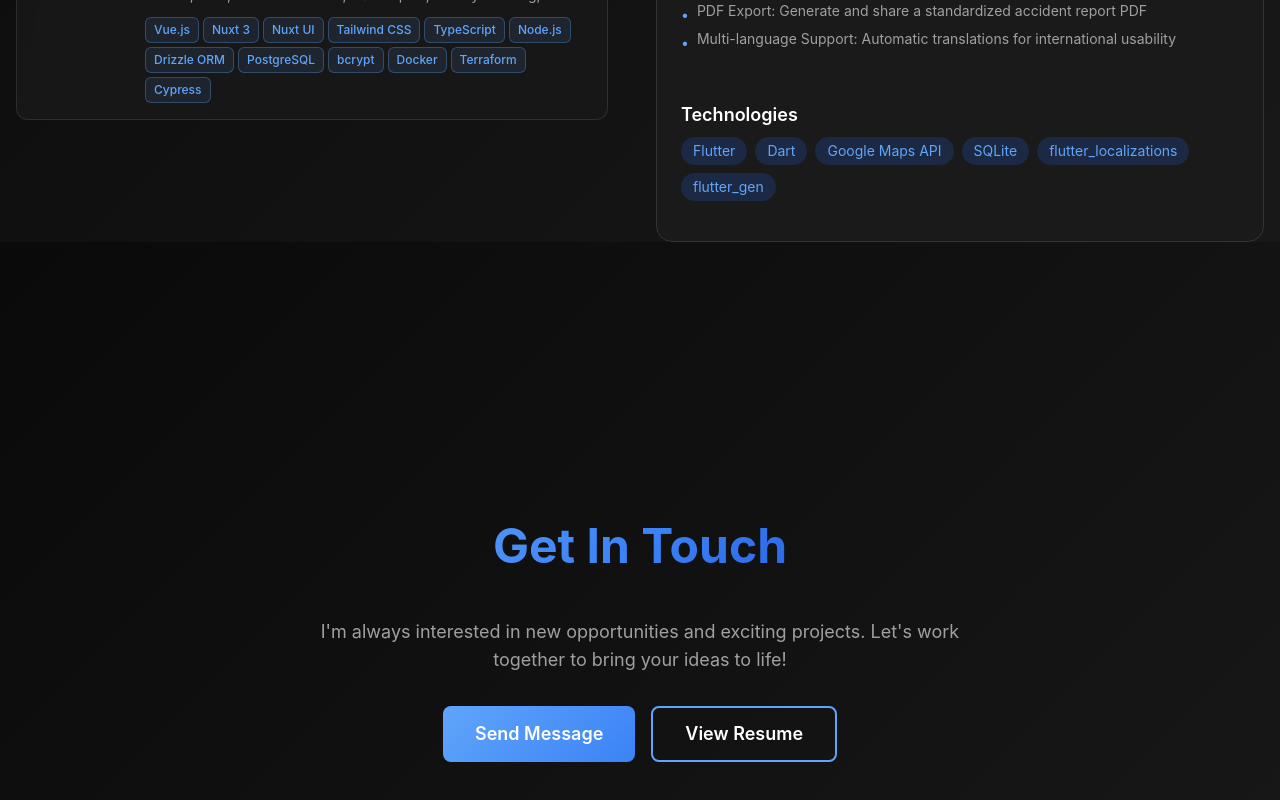
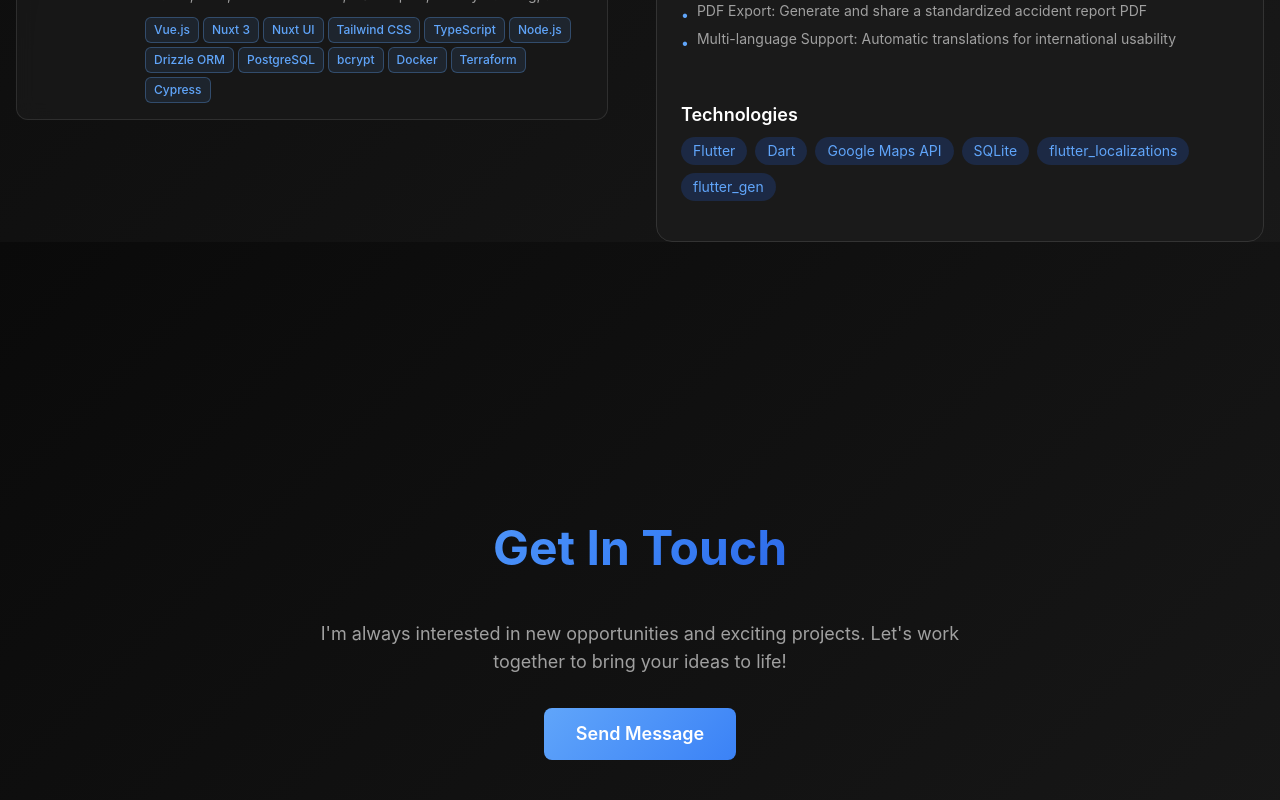
Before and after one commit to chrisnltr/portfolio, a Nuxt app: page / in a window 1280 px wide. Shown: the part 3158-3958 px from the top of the page. Built offline with nearby package versions, Linux system fonts and the light colour scheme.

Commit message:
chore: remove button "view resume"

```diff
--- a/app.vue
+++ b/app.vue
@@ -608,11 +608,6 @@
                    class="absolute inset-0 bg-gradient-to-r from-accent-400 to-accent-600 transform -translate-x-full group-hover:translate-x-0 transition-transform duration-500 ease-out"
                  ></div>
                </button>
-              <button
-                class="btn-secondary text-base md:text-lg px-6 md:px-8 py-3"
-              >
-                View Resume
-              </button>
              </div>
           </div>
         </div>
```
Lines whose indentation alone changed are shown as unchanged.
